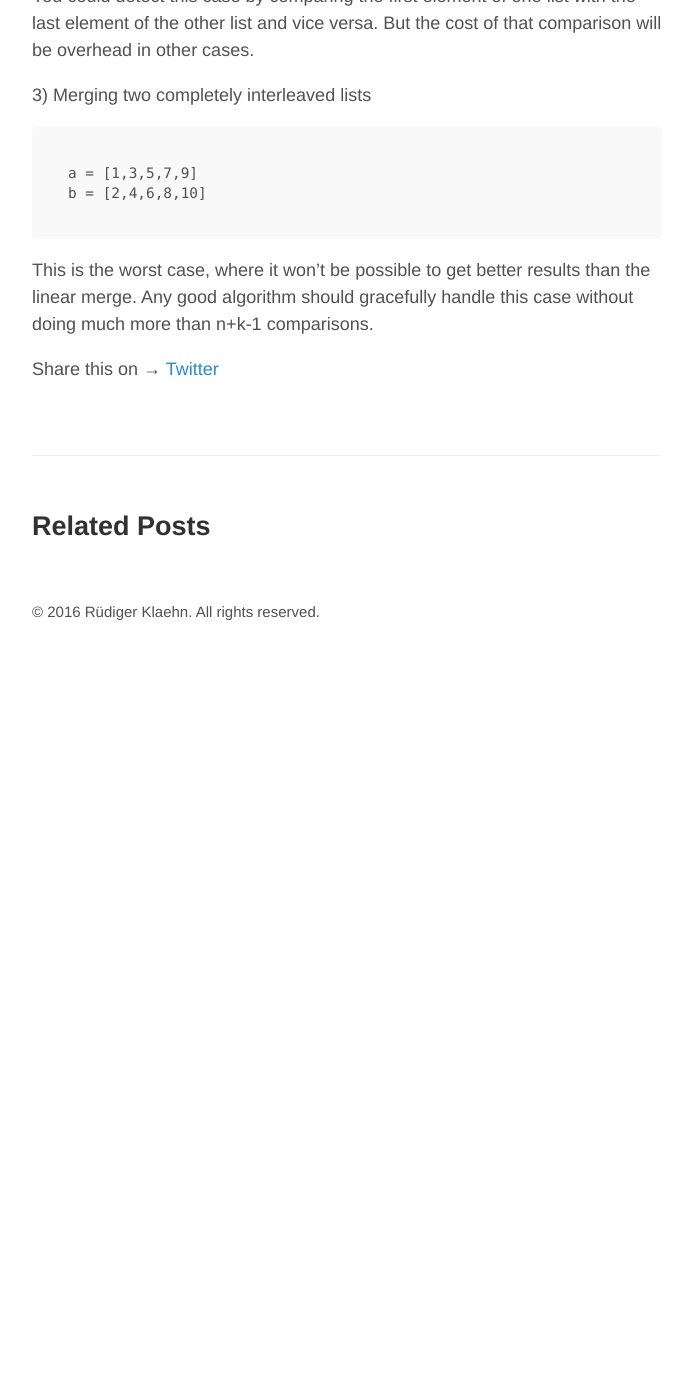
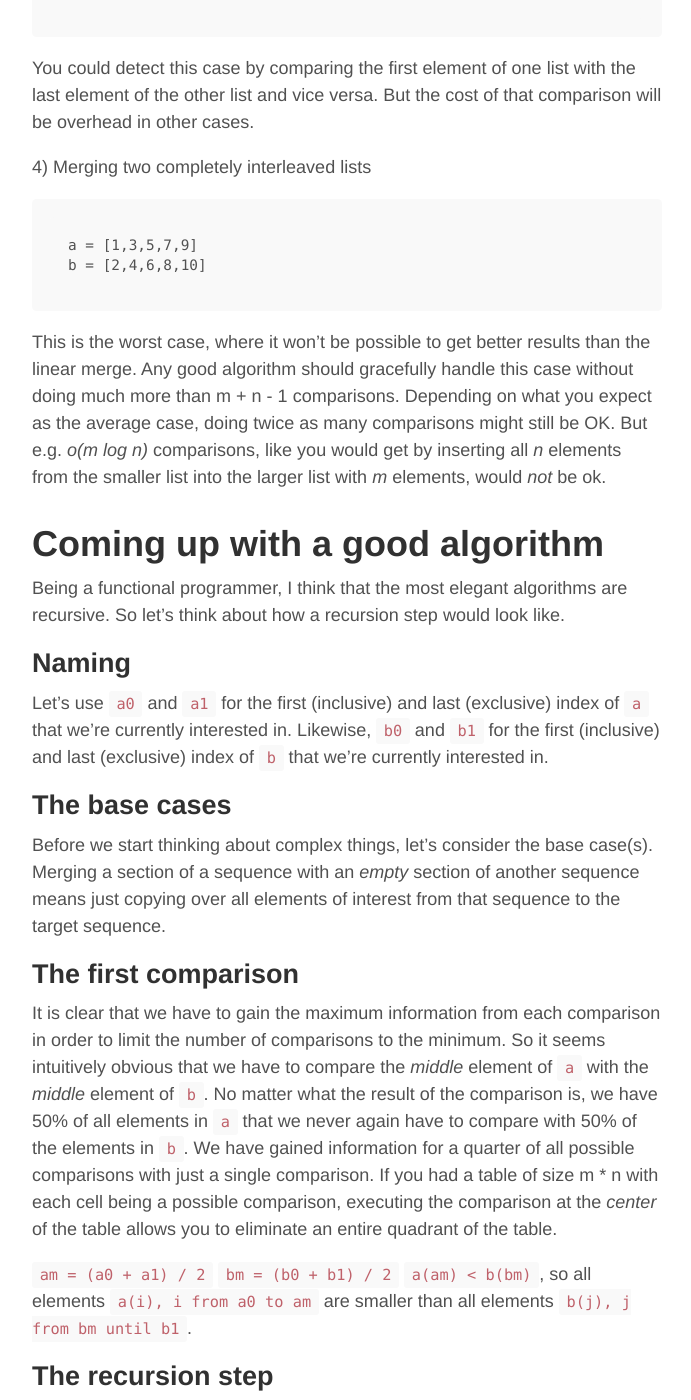
Before and after one commit to rklaehn/rklaehn.github.io, a Jekyll site: the page built from 2016-01-05-binarymerge.md, in a window 1280 px wide and 1400 px high, scrolled down 2082 px. Shown: the whole window, without its empty margins (293-984 px from the left). Built offline with Jekyll 4.4.1, drawn with Linux system fonts in a browser that asks for light colours; Markdown is read by kramdown in place of the engine named in the settings; before the commit the page ends 2743 px from its top, so only the background shows below that; some of the changed text lies outside the part shown.

Commit message:
Update 2016-01-05-binarymerge.md

````diff
--- a/2016-01-05-binarymerge.md
+++ b/2016-01-05-binarymerge.md
@@ -13,17 +13,19 @@
 
 The answer is obviously trivial if you consider *copying* elements to be roughly as expensive as *comparing* elements. In that case, simply compare the *first remaining element* of each sequence and take the smaller one, until you run out of elements, then just copy the rest. Here is [the code in spire](https://github.com/rklaehn/spire/blob/eb70e8e89f669c1cdb731cacf5398c4f9e0dd3f7/core/shared/src/main/scala/spire/math/Merging.scala#L148).
 
-But in many cases this the assumption that comparing is as expensive as copying is not true. Let's say you have a sequence of big integers, rational, long strings or complex tuples. In that case *comparing* two elements will be *several orders of magnitude* more expensive than *copying* an element.
+But in many cases this the assumption that comparing is as expensive as copying is not true. Let's say you have a sequence of `BigInt`, `Rational`, very long `String` or complex tuples. In that case *comparing* two elements will be *several orders of magnitude* more expensive than *copying* an element.
 
 So let's consider the case where only the number of comparisons matters, and the copying is considered to be essentially free  (Copying a pointer is just about the cheapest operation you can do. You can literally copy millions of pointers in less than a millisecond on a modern machine).
 
-In that case, the seemingly trivial problem of merging two sorted lists turns into a problem that has *10 pages* of [TAOCP](https://en.wikipedia.org/wiki/The_Art_of_Computer_Programming) devoted to it. So I did what you usually do in this situation: [ask on stackexchange](http://programmers.stackexchange.com/questions/267406/algorithm-to-merge-two-sorted-arrays-with-minimum-number-of-comparisons). Given that this should be a pretty common problem, I was expecting an answer like "you obviously have to use the Foo-Bar algorithm described by 1969 by XYZ". But to my surprise, the algorithm that was posted as the answer, despite being called [A simple algorithm for merging two disjoint linearly-ordered sets](http://citeseerx.ist.psu.edu/viewdoc/summary?doi=10.1.1.419.8292), is not very simple. It is asymptotically optimal, but too complex to degrade well in the case that the comparison is cheap.
+In that case, the seemingly trivial problem of merging two sorted lists turns into a problem that has *10 pages* of [TAOCP](https://en.wikipedia.org/wiki/The_Art_of_Computer_Programming) devoted to it.
+
+So I did what you usually do in this situation: [ask on stackexchange](http://programmers.stackexchange.com/questions/267406/algorithm-to-merge-two-sorted-arrays-with-minimum-number-of-comparisons). Given that this should be a pretty common problem, I was expecting an answer like "you obviously have to use the Foo-Bar algorithm described by 1969 by XYZ". But to my surprise, the algorithm that was posted as the answer, despite being called [A simple algorithm for merging two disjoint linearly-ordered sets](http://citeseerx.ist.psu.edu/viewdoc/summary?doi=10.1.1.419.8292), is not very simple. It is asymptotically optimal, but too complex to degrade well in the case that the comparison is cheap.
 
 So I tried to come up with a simpler solution.
 
 # Cases
 
-There are several cases that have to be considered when merging two sorted sequences. Coming up with a good solution for any of these cases is simple. The challenge is to come up with a solution that works well for all of the cases and gracefully degrades in the worst case.
+There are several cases that have to be considered when merging two sorted sequences. Coming up with a good solution for any of these cases is simple. The challenge is to come up with a solution that works well for **all** of the cases and that gracefully degrades in the worst case.
 
 1) Merging long list with single element list
 ```
@@ -31,7 +33,7 @@
 b = [5]
 ```
 
-The best solution in this case is to do a binary search for the position of the single element of *b* in *a*, then just copy the part of a that is below b(0), b(0), and the part of a that is above b(0). Obviously it would be possible to just special-case this solution. But that would be unelegant and in any case would not help in case 2
+The best solution in this case is to do a binary search for the position of the single element of *b* in *a*, then just copy the part of a that is below b(0), b(0), and the part of a that is above b(0). Obviously it would be possible to just special-case this solution. But that would be unelegant and in any case would not help in case 2)
 
 2) Merging a long list and a small list
 ```
@@ -39,9 +41,9 @@
 b = [3,8]
 ```
 
-In this case you might be tempted to just insert all elements of the smaller list into the larger list. But that would be less than optimal. From the insertion position of the first element, we know which elements are definitely smaller than the second element and thus do not have to be compared.
+In this case you might be tempted to just insert all elements of the smaller list into the larger list, doing binary searches for each insert. But that would be less than optimal. From the insertion position of the first element, we know which elements are definitely smaller than the second element and thus do not have to be compared, so we can restrict the range of the second binary search based on the result of the first.
 
-2) Merging two large lists which are disjoint
+3) Merging two large lists which are disjoint
 ```
 a = [1,2,3,4,5]
 b = [6,7,8,9,10]
@@ -49,10 +51,63 @@
 
 You could detect this case by comparing the first element of one list with the last element of the other list and vice versa. But the cost of that comparison will be overhead in other cases.
 
-3) Merging two completely interleaved lists
+4) Merging two completely interleaved lists
 ```
 a = [1,3,5,7,9]
 b = [2,4,6,8,10]
 ```
 
-This is the worst case, where it won't be possible to get better results than the linear merge. Any good algorithm should gracefully handle this case without doing much more than n+k-1 comparisons.
+This is the worst case, where it won't be possible to get better results than the linear merge. Any good algorithm should gracefully handle this case without doing much more than m + n - 1 comparisons. Depending on what you expect as the average case, doing twice as many comparisons might still be OK. But e.g. *o(m log n)* comparisons, like you would get by inserting all *n* elements from the smaller list into the larger list with *m* elements, would *not* be ok.
+
+# Coming up with a good algorithm
+
+Being a functional programmer, I think that the most elegant algorithms are recursive. So let's think about how a recursion step would look like.
+
+## Naming
+
+Let's use `a0` and `a1` for the first (inclusive) and last (exclusive) index of `a` that we're currently interested in. Likewise, `b0` and `b1` for the first (inclusive) and last (exclusive) index of `b` that we're currently interested in.
+
+## The base cases
+
+Before we start thinking about complex things, let's consider the base case(s). Merging a section of a sequence with an *empty* section of another sequence means just copying over all elements of interest from that sequence to the target sequence.
+
+## The first comparison
+
+It is clear that we have to gain the maximum information from each comparison in order to limit the number of comparisons to the minimum. So it seems intuitively obvious that we have to compare the *middle* element of `a` with the *middle* element of `b`. No matter what the result of the comparison is, we have 50% of all elements in `a` that we never again have to compare with 50% of the elements in `b`. We have gained information for a quarter of all possible comparisons with just a single comparison. If you had a table of size m \* n with each cell being a possible comparison, executing the comparison at the *center* of the table allows you to eliminate an entire quadrant of the table.
+
+`am = (a0 + a1) / 2`
+`bm = (b0 + b1) / 2`
+`a(am) < b(bm)`, so all elements `a(i), i from a0 to am` are smaller than all elements `b(j), j from bm until b1`.
+
+## The recursion step
+
+Now that know what we have to do for the first comparison, what do we do with it? What I came up with is the following: we look for the insertion position of the center element of `a` in `b`, using a binary search. The first comparison done by the binary search will be exactly as described above. Once we have the result `bm`, we can recurse.
+
+We have to merge elements `a0 until am` from `a` with all elements `b0 until bm` from `b`. Then we have to copy the single element `a(am)` to the result, and finally merge elements `am + 1 until a1` from `a` with all elements `bm + 1 until b1` from `b`.
+
+And that's it. Here is our code, for the case that there are `a` and `b` do not contain duplicate elements:
+
+```scala
+  def merge0(a0: Int, a1: Int, b0: Int, b1: Int): Unit = {
+    if (a0 == a1) {
+      // base case 1
+      fromB(b0, b1)
+    } else if (b0 == b1) {
+      // base case 2
+      fromA(a0, a1)
+    } else {
+      // find position of center element of a in b
+      val am = (a0 + a1) / 2
+      // binary search for element a(am) in b, from b0 until b1
+      val res = binarySearchB(am, b0, b1)
+      // we know that res is negative, since a and b do not have common elements
+      val bm = -res - 1
+      // merge everything below a(am) with everything below the found insertion point into the result
+      merge0(a0, am, b0, bm)
+      // add a(am) to the result
+      fromA(am, am + 1)
+      // everything above a(am) with everything above the found insertion point into the result
+      merge0(am + 1, a1, bm, b1)
+    }
+  }
+```
````
